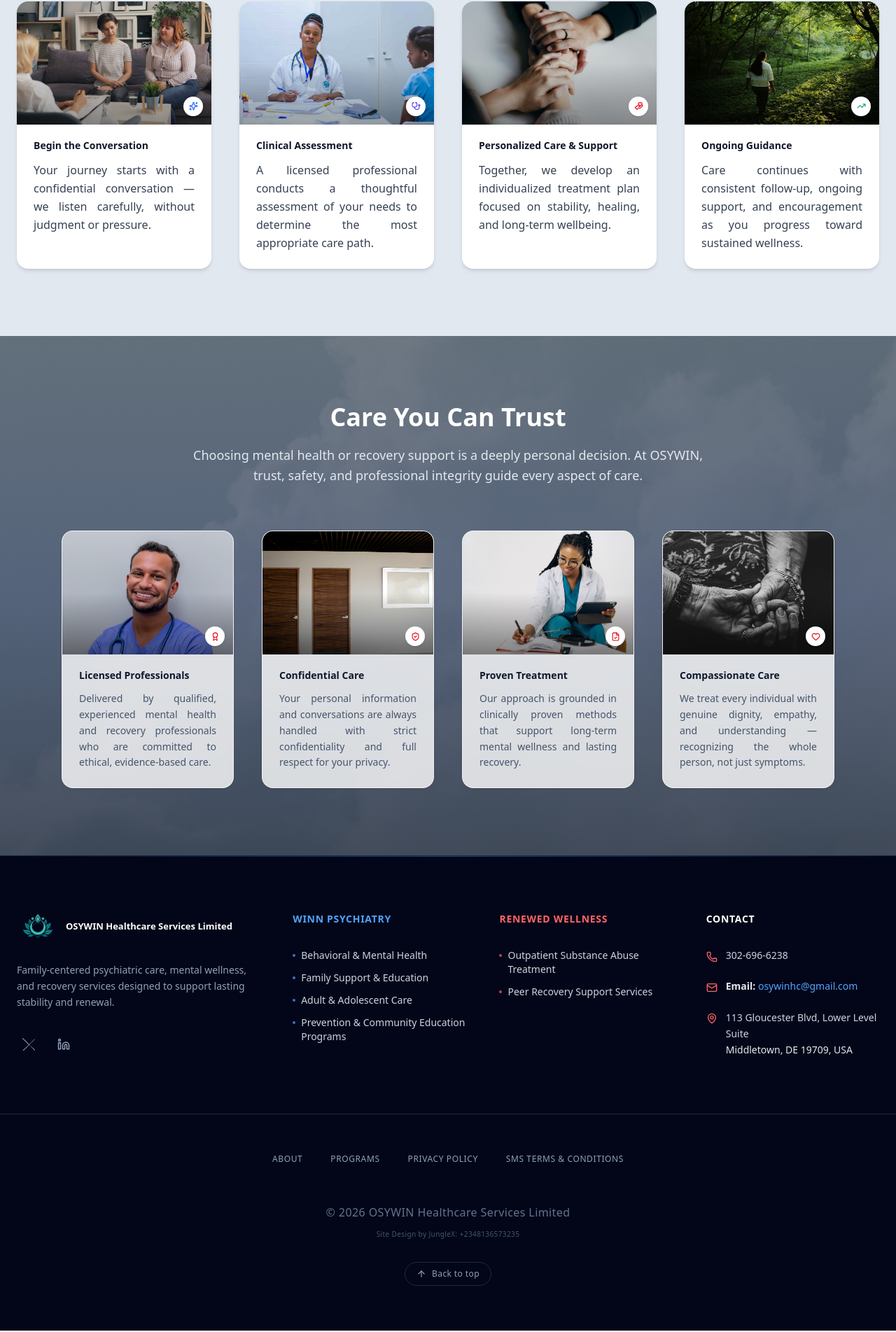
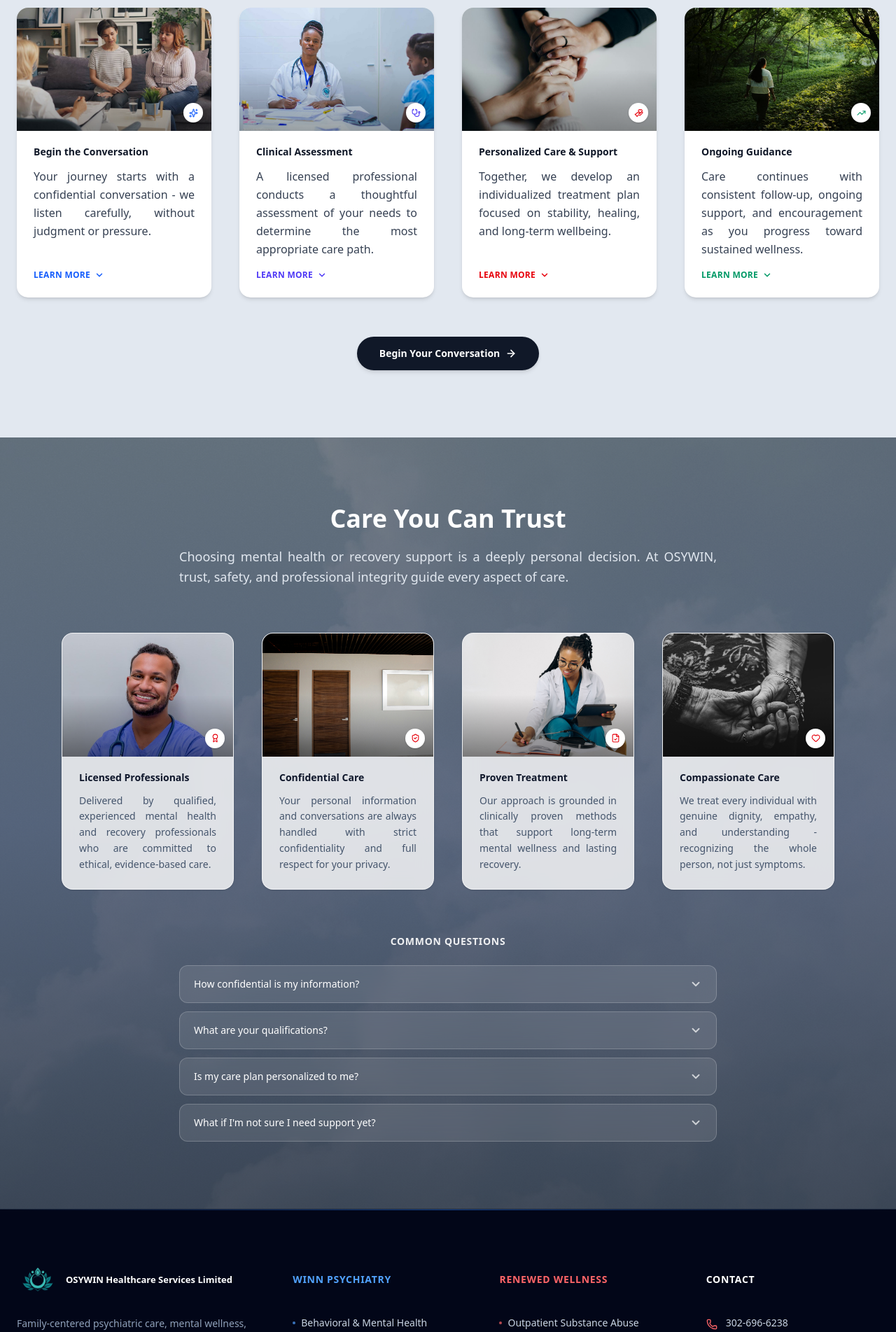
Before and after one commit to admin-elodi/osywin-healthcare-services-limited, a React (Vite) app: page / in a window 1280 px wide. Shown: the part 848-2751 px from the top of the page at 70% size. Built offline with nearby package versions, Linux system fonts and the light colour scheme.

Commit message:
added more interactiveness to home page

```diff
--- a/convert-and-optimize.js
+++ b/convert-and-optimize.js
@@ -16,7 +16,7 @@ const videoRoot = "src/assets/videos";
 const codeRoot = "src";
 const backupDir = "backup_before_conversion";
 
-// FFmpeg optimization options — UPDATED to VP9 + CRF (recommended 2026 web settings)
+// FFmpeg optimization options - UPDATED to VP9 + CRF (recommended 2026 web settings)
 const ffmpegVideoOptions = [
   "-c:v", "libvpx-vp9",
   "-b:v", "0",           // must be 0 when using CRF
@@ -26,7 +26,7 @@ const ffmpegVideoOptions = [
   "-tile-columns", "2",  // helps encoding performance
   "-frame-parallel", "1",
   "-c:a", "libopus",
-  "-b:a", "80k",         // small bump from 64k — better audio without much size increase
+  "-b:a", "80k",         // small bump from 64k - better audio without much size increase
 ];
 
 // --------------------- Helpers ---------------------
--- a/src/components/common/Footer.jsx
+++ b/src/components/common/Footer.jsx
@@ -34,7 +34,8 @@ export default function Footer() {
 
         {/* Brand */}
         <div className="space-y-8 min-w-0">
-          <div className="flex items-center gap-1.5 sm:gap-2 lg:gap-2.5">
+          {/* Fixed-height heading zone so this lines up with the other columns' h3 headings, and the logo/name stay paired as a unit */}
+          <div className="h-9 sm:h-9 lg:h-8 xl:h-10 flex items-center gap-1.5 sm:gap-2 lg:gap-2.5">
             <img
               src={logo}
               alt="OSYWIN Logo"
@@ -75,9 +76,11 @@ export default function Footer() {
 
         {/* WINN */}
         <div>
-          <h3 className="text-sm font-semibold text-blue-400 uppercase tracking-wider mb-8">
+          <div className="h-9 sm:h-9 lg:h-8 xl:h-10 flex items-center mb-8">
+            <h3 className="text-sm font-semibold text-blue-400 uppercase tracking-wider">
               Winn Psychiatry
             </h3>
+          </div>
           <ul className="space-y-3 text-sm text-slate-300">
             <li className="flex items-start gap-2 hover:text-white transition-colors duration-200 cursor-default">
               <span className="w-1 h-1 mt-2 rounded-full bg-blue-400/70 shrink-0" />
@@ -100,9 +103,11 @@ export default function Footer() {
 
         {/* Renewed */}
         <div>
-          <h3 className="text-sm font-semibold text-red-400 uppercase tracking-wider mb-8">
+          <div className="h-9 sm:h-9 lg:h-8 xl:h-10 flex items-center mb-8">
+            <h3 className="text-sm font-semibold text-red-400 uppercase tracking-wider">
               Renewed Wellness
             </h3>
+          </div>
           <ul className="space-y-3 text-sm text-slate-300">
             <li className="flex items-start gap-2 hover:text-white transition-colors duration-200 cursor-default">
               <span className="w-1 h-1 mt-2 rounded-full bg-red-400/70 shrink-0" />
@@ -117,9 +122,11 @@ export default function Footer() {
 
         {/* Contact */}
         <div>
-          <h3 className="text-sm font-semibold text-white uppercase tracking-wider mb-8">
+          <div className="h-9 sm:h-9 lg:h-8 xl:h-10 flex items-center mb-8">
+            <h3 className="text-sm font-semibold text-white uppercase tracking-wider">
               Contact
             </h3>
+          </div>
 
           <div className="space-y-6 text-sm text-slate-300">
             <div className="flex items-start gap-3 hover:text-white transition-colors duration-200 group">
--- a/src/components/sections/CarePathway.jsx
+++ b/src/components/sections/CarePathway.jsx
@@ -1,12 +1,15 @@
-import React from "react";
+import React, { useState } from "react";
+import { Link } from "react-router-dom";
 import {
   Sparkles,
   Stethoscope,
   HandHeart,
   TrendingUp,
+  ChevronDown,
+  ArrowRight,
 } from "lucide-react";
 
-// Photos live in src/assets/images/cards/ — see README-CARD-IMAGES.txt for
+// Photos live in src/assets/images/cards/ - see README-CARD-IMAGES.txt for
 // download links, licensing, and the exact filenames expected below.
 import beginConversationImg from "@/assets/images/cards/begin-conversation.jpg";
 import clinicalAssessmentImg from "@/assets/images/cards/clinical-assessment.jpg";
@@ -41,11 +44,23 @@ function CardArt({ image, alt, accent, AccentIcon }) {
 }
 
 export default function CarePathway() {
+  const [expanded, setExpanded] = useState(() => Array(4).fill(false));
+
+  const toggleStep = (index) => {
+    setExpanded((prev) => {
+      const next = [...prev];
+      next[index] = !next[index];
+      return next;
+    });
+  };
+
   const steps = [
     {
       title: "Begin the Conversation",
       description:
-        "Your journey starts with a confidential conversation — we listen carefully, without judgment or pressure.",
+        "Your journey starts with a confidential conversation - we listen carefully, without judgment or pressure.",
+      detail:
+        "Reach out by phone or through our contact form whenever you're ready. There's no script to follow and no wrong way to start - we simply listen.",
       accent: "blue",
       art: {
         image: beginConversationImg,
@@ -57,6 +72,8 @@ export default function CarePathway() {
       title: "Clinical Assessment",
       description:
         "A licensed professional conducts a thoughtful assessment of your needs to determine the most appropriate care path.",
+      detail:
+        "This typically takes place over one or two sessions and helps us understand your history, goals, and current needs before recommending next steps.",
       accent: "indigo",
       art: {
         image: clinicalAssessmentImg,
@@ -68,6 +85,8 @@ export default function CarePathway() {
       title: "Personalized Care & Support",
       description:
         "Together, we develop an individualized treatment plan focused on stability, healing, and long-term wellbeing.",
+      detail:
+        "Your plan may include individual therapy, group support, or medication management - whichever combination fits your goals and pace.",
       accent: "red",
       art: {
         image: personalizedCareImg,
@@ -79,6 +98,8 @@ export default function CarePathway() {
       title: "Ongoing Guidance",
       description:
         "Care continues with consistent follow-up, ongoing support, and encouragement as you progress toward sustained wellness.",
+      detail:
+        "We check in regularly, adjust your plan as your needs evolve, and celebrate progress with you every step of the way.",
       accent: "emerald",
       art: {
         image: ongoingGuidanceImg,
@@ -97,7 +118,7 @@ export default function CarePathway() {
           <h2 className="text-3xl md:text-4xl font-bold text-gray-900 mb-5">
             What to Expect When You Reach Out
           </h2>
-          <p className="text-lg text-gray-600 max-w-3xl mx-auto leading-relaxed">
+          <p className="text-lg text-gray-600 max-w-3xl mx-auto leading-relaxed text-justify">
             Whether you are seeking psychiatric care, recovery support, or
             guidance for a loved one, our process is designed to be clear,
             respectful, and centered on your wellbeing.
@@ -111,7 +132,7 @@ export default function CarePathway() {
               key={index}
               className="bg-white rounded-2xl overflow-hidden shadow-md hover:shadow-xl hover:-translate-y-1 transition-all duration-300 h-full flex flex-col"
             >
-              {/* Illustration — bleeds to the card's top and side edges */}
+              {/* Illustration - bleeds to the card's top and side edges */}
               <CardArt {...step.art} accent={step.accent} />
 
               <div className="p-6 pt-5 flex flex-col flex-1">
@@ -123,9 +144,47 @@ export default function CarePathway() {
                 <p className="text-gray-700 leading-relaxed text-justify">
                   {step.description}
                 </p>
+
+                {/* Expandable detail */}
+                <div className="mt-auto pt-4">
+                  <button
+                    type="button"
+                    onClick={() => toggleStep(index)}
+                    aria-expanded={expanded[index]}
+                    className={`flex items-center gap-1.5 text-xs font-semibold uppercase tracking-wide ${ACCENT_ICON_TINT[step.accent]} hover:opacity-75 transition-opacity duration-200`}
+                  >
+                    {expanded[index] ? "Show less" : "Learn more"}
+                    <ChevronDown
+                      size={14}
+                      strokeWidth={2.5}
+                      className={`transition-transform duration-300 ${expanded[index] ? "rotate-180" : ""}`}
+                    />
+                  </button>
+
+                  <div
+                    className={`grid transition-all duration-300 ease-out ${
+                      expanded[index] ? "grid-rows-[1fr] opacity-100 mt-3" : "grid-rows-[0fr] opacity-0 mt-0"
+                    }`}
+                  >
+                    <p className="overflow-hidden text-sm text-gray-500 leading-relaxed text-justify">
+                      {step.detail}
+                    </p>
+                  </div>
+                </div>
               </div>
             </div>
           ))}
+        </div>
+
+        {/* CTA */}
+        <div className="mt-14 text-center">
+          <Link
+            to="/contact"
+            className="inline-flex items-center gap-2 bg-gray-900 hover:bg-gray-800 text-white font-semibold text-sm py-3.5 px-8 rounded-full shadow-md hover:shadow-lg transition-all duration-300 hover:-translate-y-0.5"
+          >
+            Begin Your Conversation
+            <ArrowRight size={16} strokeWidth={2.5} />
+          </Link>
         </div>
       </div>
     </section>
--- a/src/components/sections/TrustAssurance.jsx
+++ b/src/components/sections/TrustAssurance.jsx
@@ -1,16 +1,17 @@
-import React from "react";
+import React, { useState } from "react";
 import {
   Award,
   ShieldCheck,
   FileCheck,
   Heart,
+  ChevronDown,
 } from "lucide-react";
 
-// Section background — a cool, calm, light sky photo. See
+// Section background - a cool, calm, light sky photo. See
 // README-CARD-IMAGES.txt for the download link and licensing.
 import trustBackground from "@/assets/images/trust-background.jpg";
 
-// Photos live in src/assets/images/cards/ — see README-CARD-IMAGES.txt for
+// Photos live in src/assets/images/cards/ - see README-CARD-IMAGES.txt for
 // download links, licensing, and the exact filenames expected below.
 import licensedProfessionalsImg from "@/assets/images/cards/licensed-professionals.jpg";
 import confidentialSecureImg from "@/assets/images/cards/confidential-secure.jpg";
@@ -35,7 +36,31 @@ function CardArt({ image, alt, AccentIcon }) {
   );
 }
 
+const FAQS = [
+  {
+    question: "How confidential is my information?",
+    answer:
+      "Your conversations and personal information are always handled with strict confidentiality and full respect for your privacy - shared only with your consent.",
+  },
+  {
+    question: "What are your qualifications?",
+    answer:
+      "Every member of our team is a licensed, experienced mental health or recovery professional committed to ethical, evidence-based care.",
+  },
+  {
+    question: "Is my care plan personalized to me?",
+    answer:
+      "Yes - we don't believe in one-size-fits-all. Your plan is built around your specific needs, history, and goals from the very first conversation.",
+  },
+  {
+    question: "What if I'm not sure I need support yet?",
+    answer:
+      "That's exactly what the first conversation is for. There's no pressure and no diagnosis required - we'll help you find the right next step together.",
+  },
+];
+
 export default function TrustAssurance() {
+  const [openFaq, setOpenFaq] = useState(null);
   const assurances = [
     {
       title: "Licensed Professionals",
@@ -70,7 +95,7 @@ export default function TrustAssurance() {
     {
       title: "Compassionate Care",
       description:
-        "We treat every individual with genuine dignity, empathy, and understanding — recognizing the whole person, not just symptoms.",
+        "We treat every individual with genuine dignity, empathy, and understanding - recognizing the whole person, not just symptoms.",
       art: {
         image: compassionateCareImg,
         alt: "Hands held together in a gesture of compassion and support",
@@ -89,7 +114,7 @@ export default function TrustAssurance() {
         backgroundRepeat: "no-repeat",
       }}
     >
-      {/* Cool, dark-toned scrim — dark enough to let the sky and clouds read clearly, still cool/calm rather than moody */}
+      {/* Cool, dark-toned scrim - dark enough to let the sky and clouds read clearly, still cool/calm rather than moody */}
       <div className="absolute inset-0 bg-slate-900/45" />
       <div className="absolute inset-0 bg-gradient-to-b from-slate-900/20 via-blue-950/35 to-slate-900/55" />
 
@@ -100,7 +125,7 @@ export default function TrustAssurance() {
           <h2 className="text-3xl md:text-4xl font-bold text-white mb-5">
             Care You Can Trust
           </h2>
-          <p className="text-lg text-slate-200 max-w-3xl mx-auto leading-relaxed">
+          <p className="text-lg text-slate-200 max-w-3xl mx-auto leading-relaxed text-justify">
             Choosing mental health or recovery support is a deeply personal
             decision. At OSYWIN, trust, safety, and professional integrity guide
             every aspect of care.
@@ -114,7 +139,7 @@ export default function TrustAssurance() {
               key={index}
               className="bg-white/80 backdrop-blur-md border border-white/60 rounded-2xl overflow-hidden shadow-sm hover:shadow-xl hover:-translate-y-1 transition-all duration-300 h-full flex flex-col"
             >
-              {/* Illustration — bleeds to the card's top and side edges */}
+              {/* Illustration - bleeds to the card's top and side edges */}
               <CardArt {...item.art} />
 
               <div className="p-6 pt-5 flex flex-col flex-1">
@@ -130,6 +155,51 @@ export default function TrustAssurance() {
             </div>
           ))}
         </div>
+
+        {/* FAQ */}
+        <div className="mt-16 max-w-3xl mx-auto">
+          <h3 className="text-center text-sm font-semibold text-white/90 uppercase tracking-wider mb-6">
+            Common Questions
+          </h3>
+
+          <div className="space-y-3">
+            {FAQS.map((faq, index) => {
+              const isOpen = openFaq === index;
+              return (
+                <div
+                  key={index}
+                  className="bg-white/10 backdrop-blur-md border border-white/20 rounded-xl overflow-hidden"
+                >
+                  <button
+                    type="button"
+                    onClick={() => setOpenFaq(isOpen ? null : index)}
+                    aria-expanded={isOpen}
+                    className="w-full flex items-center justify-between gap-4 text-left py-4 px-5 text-white font-medium text-sm hover:bg-white/5 transition-colors duration-200"
+                  >
+                    {faq.question}
+                    <ChevronDown
+                      size={18}
+                      strokeWidth={2.5}
+                      className={`flex-shrink-0 text-white/70 transition-transform duration-300 ${isOpen ? "rotate-180" : ""}`}
+                    />
+                  </button>
+
+                  <div
+                    className={`grid transition-all duration-300 ease-out ${
+                      isOpen ? "grid-rows-[1fr]" : "grid-rows-[0fr]"
+                    }`}
+                  >
+                    <div className="overflow-hidden">
+                      <p className="text-slate-200 text-sm leading-relaxed text-justify px-5 pb-4">
+                        {faq.answer}
+                      </p>
+                    </div>
+                  </div>
+                </div>
+              );
+            })}
+          </div>
+        </div>
       </div>
     </section>
   );
```
Also changed, not shown: src/components/sections/Hero.jsx (+14 -14 lines), README-CARD-IMAGES.txt, 1 other file (tests, documents, lock files or other folders). Lines whose indentation alone changed are shown as unchanged.
